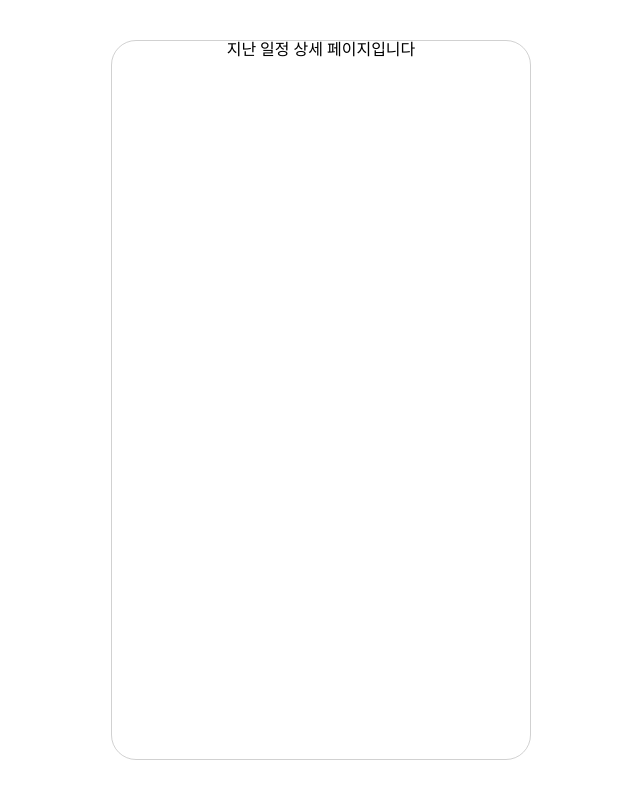
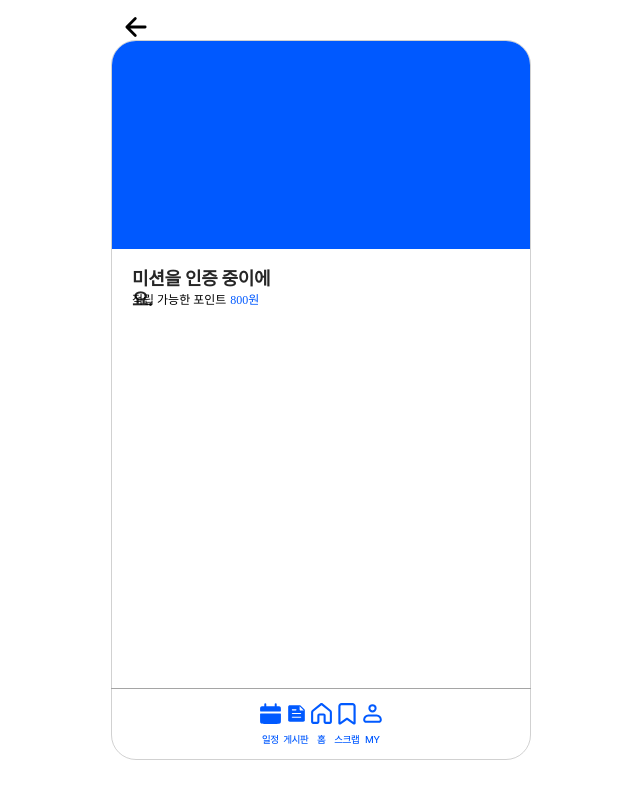
Before and after one commit to UMC-WEGO/WEGO_FE_React, a React (Vite) app in the folder WEGO_FE/: page /schedule/1/missions/status in a window 1280 px wide. Shown: the whole page, without its empty margins (319-959 px from the left). Built offline with nearby package versions, Linux system fonts and the light colour scheme; a web font is replaced by a local one.

Commit message:
feat: 미션 끝내기 후 페이지 기초 제작 및 라우팅 재설정

```diff
--- a/WEGO_FE/src/components/feat1/backArrow/BackArrow.tsx
+++ b/WEGO_FE/src/components/feat1/backArrow/BackArrow.tsx
@@ -8,6 +8,7 @@ const BackArrowLayout = styled.div`
   left: 10px;
 `;
 
+// props 추가해서 위치 조정가능하게,  12px 10px을 디폴트로 두기
 function BackArrow() {
   return (
     <BackArrowLayout>
--- a/WEGO_FE/src/pages/feat_1/schedule-missions-verification-status/ScheduleMissionsVerificaionStatusPage.style.ts
+++ b/WEGO_FE/src/pages/feat_1/schedule-missions-verification-status/ScheduleMissionsVerificaionStatusPage.style.ts
@@ -0,0 +1,86 @@
+import styled from 'styled-components';
+
+// 고정 2개
+const ScheduleMisstionsNextPageLayout = styled.div`
+  width: 100%;
+  height: 100%;
+  /* padding-top: 15px; */
+  display: flex;
+  justify-content: center;
+  align-items: center;
+`;
+const ViewContainer = styled.div`
+  width: 100%;
+  height: 100%;
+  display: flex;
+  flex-direction: column;
+  align-items: center;
+`;
+
+const TopSection = styled.section`
+  width: 100%;
+  height: 29%; // 852 % 247 = 0.2899
+  background-color: var(--color-main-blue);
+`;
+const MainSection = styled.section`
+  width: 100%;
+  height: 60%;
+  padding: 20px;
+  display: flex;
+  flex-direction: column;
+  align-items: flex-start;
+`;
+
+const MainTextBoxTop = styled.p`
+  width: 150px;
+  height: 21px;
+
+  font-family: 'Pretendard-semiBold';
+  font-style: normal;
+  font-weight: 600;
+  font-size: 18px;
+  line-height: 21px;
+  /* identical to box height, or 117% */
+  letter-spacing: -0.32px;
+
+  color: #262626;
+
+  /* Inside auto layout */
+  flex: none;
+  order: 0;
+  align-self: stretch;
+  flex-grow: 0;
+`;
+const MainTextBoxSub = styled.p`
+  /* Auto layout */
+  display: flex;
+  flex-direction: row;
+  align-items: center;
+  padding: 0px;
+  gap: 7px;
+  margin-top: 5px;
+
+  width: 130px;
+  height: 12px;
+
+  font-size: 12px;
+  /* Inside auto layout */
+  flex: none;
+  order: 1;
+  flex-grow: 0;
+  span {
+    margin-left: -3px;
+    color: var(--color-main-blue);
+  }
+`;
+const MainMissionsBox = styled.div``;
+
+export {
+  ScheduleMisstionsNextPageLayout,
+  ViewContainer,
+  TopSection,
+  MainSection,
+  MainTextBoxTop,
+  MainTextBoxSub,
+  MainMissionsBox,
+};
--- a/WEGO_FE/src/pages/feat_1/schedule-missions-verification-status/ScheduleMissionsVerificaionStatusPage.tsx
+++ b/WEGO_FE/src/pages/feat_1/schedule-missions-verification-status/ScheduleMissionsVerificaionStatusPage.tsx
@@ -1,7 +1,25 @@
 import React from 'react';
+import * as S from './ScheduleMissionsVerificaionStatusPage.style';
+import BackArrow from '../../../components/feat1/backArrow/BackArrow';
+import Navbar from '../../../components/navbar/Navbar';
 
 function ScheduleMissionsVerificaionStatusPage() {
-  return <div></div>;
+  return (
+    <S.ScheduleMisstionsNextPageLayout>
+      <S.ViewContainer>
+        <BackArrow />
+        <S.TopSection></S.TopSection>
+        <S.MainSection>
+          <S.MainTextBoxTop>미션을 인증 중이에요.</S.MainTextBoxTop>
+          <S.MainTextBoxSub>
+            적립 가능한 포인트<span>800원</span>
+          </S.MainTextBoxSub>
+          <S.MainMissionsBox></S.MainMissionsBox>
+        </S.MainSection>
+        <Navbar />
+      </S.ViewContainer>
+    </S.ScheduleMisstionsNextPageLayout>
+  );
 }
 
 export default ScheduleMissionsVerificaionStatusPage;
--- a/WEGO_FE/src/routes/Router.tsx
+++ b/WEGO_FE/src/routes/Router.tsx
@@ -21,6 +21,7 @@ import {
   SignupCompletePage,
   ErrorPage,
   RegionSelectPage,
+  ScheduleMissionsVerificaionStatusPage,
 } from '../pages/index';
 
 const Router = [
@@ -50,7 +51,7 @@ const Router = [
       { path: '/schedule', element: <EndSchedulePage /> },
       {
         path: '/schedule/:scheduleId/missions/status',
-        element: <EndSchedulePage />,
+        element: <ScheduleMissionsVerificaionStatusPage />,
       },
       {
         path: '/schedule/not-started/:scheduleId',
```
